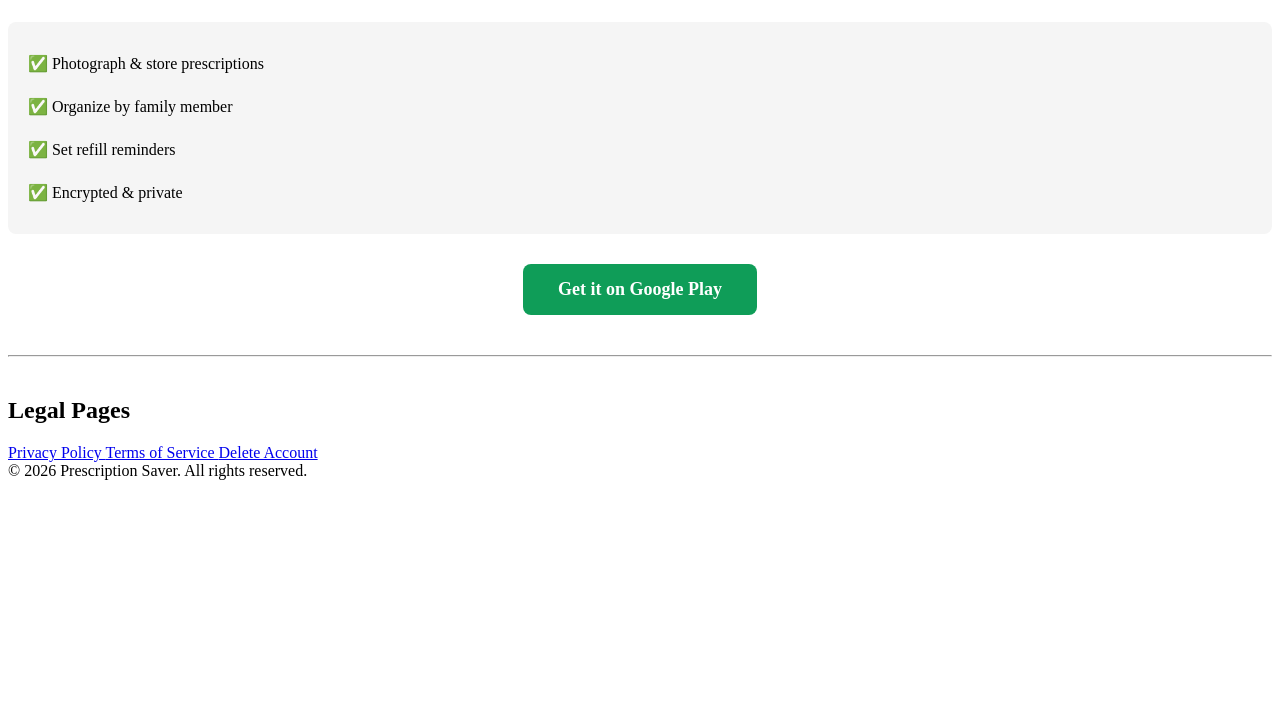
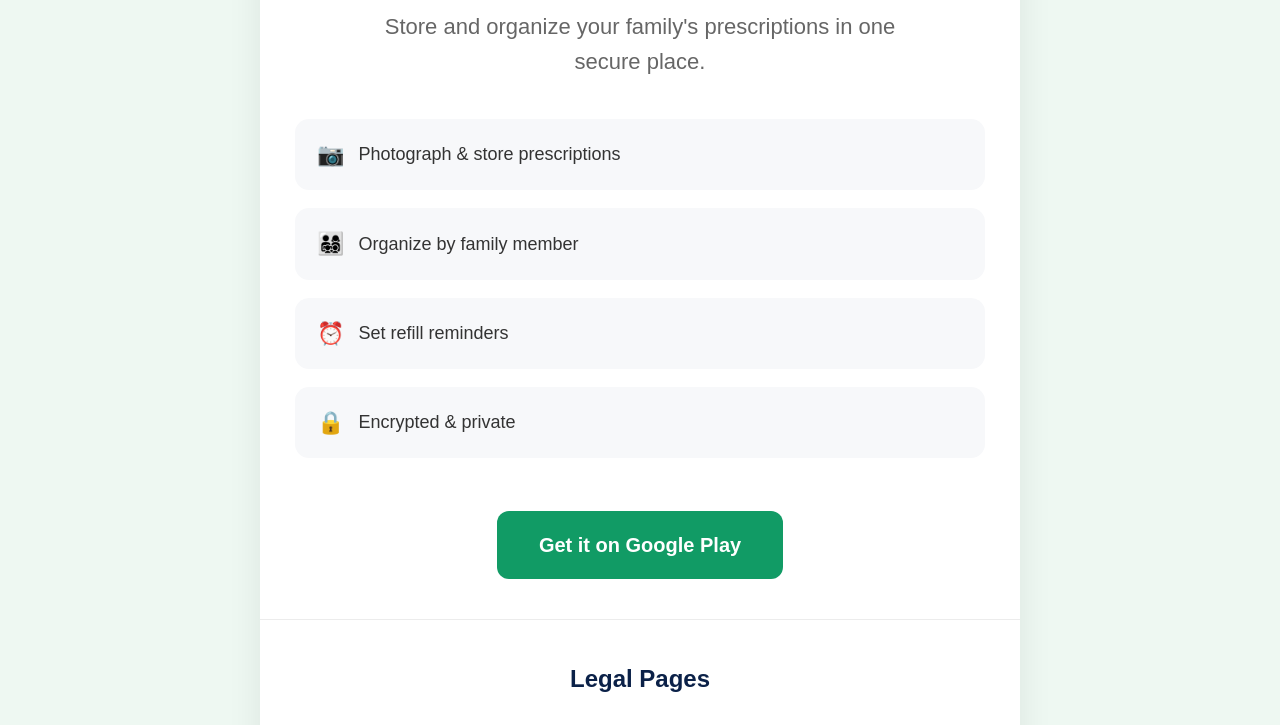
Before and after one commit to shahnewaz-rico/prescriptionsaver-legal, a plain HTML site: page index.html in a window 1280 px wide. Shown: the part 209-934 px from the top of the page. Before the commit the page ends 800 px from the top, so only its background shows below. Drawn offline with Linux system fonts and the light colour scheme.

Commit message:
Update index.html

```diff
--- a/index.html
+++ b/index.html
@@ -1,30 +1,235 @@
+<!DOCTYPE html>
+<html lang="en">
+<head>
+<meta charset="UTF-8">
+<meta name="viewport" content="width=device-width, initial-scale=1.0">
+
+<title>Prescription Saver</title>
+
+<style>
+*{
+    margin:0;
+    padding:0;
+    box-sizing:border-box;
+}
+
+body{
+    font-family:Arial,Helvetica,sans-serif;
+    background:#eef8f2;
+    color:#333;
+    line-height:1.6;
+    padding:40px 20px;
+}
+
+.container{
+    max-width:760px;
+    margin:auto;
+    background:#fff;
+    border-radius:24px;
+    box-shadow:0 10px 35px rgba(0,0,0,.08);
+    overflow:hidden;
+}
+
+.hero{
+    text-align:center;
+    padding:50px 35px 30px;
+}
+
+.logo{
+    width:100px;
+    height:100px;
+    border-radius:24px;
+    margin-bottom:20px;
+}
+
+h1{
+    font-size:42px;
+    color:#0b2148;
+    margin-bottom:15px;
+}
+
+.subtitle{
+    font-size:22px;
+    color:#666;
+    max-width:560px;
+    margin:auto;
+}
+
+.features{
+    padding:10px 35px 35px;
+}
+
+.feature{
+    background:#f7f8fa;
+    border-radius:14px;
+    padding:18px 22px;
+    margin-bottom:18px;
+    font-size:18px;
+    display:flex;
+    align-items:center;
+}
+
+.feature span{
+    font-size:22px;
+    margin-right:14px;
+}
+
+.play{
+    text-align:center;
+    padding-bottom:40px;
+}
+
+.play a{
+    display:inline-block;
+    background:#119b65;
+    color:#fff;
+    text-decoration:none;
+    padding:18px 42px;
+    border-radius:12px;
+    font-size:20px;
+    font-weight:bold;
+    transition:.25s;
+}
+
+.play a:hover{
+    background:#0c8556;
+}
+
+.divider{
+    height:1px;
+    background:#ececec;
+}
+
+.legal{
+    padding:40px;
+}
+
+.legal h2{
+    text-align:center;
+    color:#0b2148;
+    margin-bottom:30px;
+}
+
+.links{
+    display:flex;
+    flex-direction:column;
+    gap:18px;
+}
+
+.links a{
+    display:block;
+    text-decoration:none;
+    background:#1565C0;
+    color:#fff;
+    padding:18px;
+    text-align:center;
+    border-radius:10px;
+    font-size:18px;
+    font-weight:bold;
+    transition:.25s;
+}
+
+.links a:hover{
+    background:#0d47a1;
+}
+
+.footer{
+    text-align:center;
+    padding:30px;
+    color:#777;
+    border-top:1px solid #eee;
+    font-size:15px;
+}
+
+@media(max-width:600px){
+
+body{
+    padding:20px 10px;
+}
+
+.hero{
+    padding:35px 20px;
+}
+
+.logo{
+    width:82px;
+    height:82px;
+}
+
+h1{
+    font-size:32px;
+}
+
+.subtitle{
+    font-size:18px;
+}
+
+.feature{
+    font-size:16px;
+}
+
+.play a{
+    width:100%;
+}
+
+.legal{
+    padding:25px;
+}
+
+}
+</style>
+
+</head>
+
+<body>
+
 <div class="container">
 
-<img src="logo.png" alt="Prescription Saver Logo" style="width:90px;border-radius:20px;display:block;margin:0 auto;">
+<div class="hero">
 
-<h1 style="text-align:center;">Prescription Saver</h1>
+<img src="logo.png" class="logo" alt="Prescription Saver Logo">
 
-<p style="text-align:center;font-size:20px;color:#555;">
+<h1>Prescription Saver</h1>
+
+<p class="subtitle">
 Store and organize your family's prescriptions in one secure place.
 </p>
 
-<div style="background:#f5f5f5;padding:20px;border-radius:8px;margin:30px 0;">
-<ul style="list-style:none;padding:0;margin:0;">
-<li style="padding:12px 0;">✅ Photograph &amp; store prescriptions</li>
-<li style="padding:12px 0;">✅ Organize by family member</li>
-<li style="padding:12px 0;">✅ Set refill reminders</li>
-<li style="padding:12px 0;">✅ Encrypted &amp; private</li>
-</ul>
 </div>
 
-<p style="text-align:center;">
-<a href="https://play.google.com/store/apps/details?id=com.prescriptionsaver.app"
-style="display:inline-block;background:#0F9D58;color:#fff;padding:15px 35px;border-radius:8px;text-decoration:none;font-size:18px;font-weight:bold;">
+<div class="features">
+
+<div class="feature">
+<span>📷</span>
+Photograph & store prescriptions
+</div>
+
+<div class="feature">
+<span>👨‍👩‍👧‍👦</span>
+Organize by family member
+</div>
+
+<div class="feature">
+<span>⏰</span>
+Set refill reminders
+</div>
+
+<div class="feature">
+<span>🔒</span>
+Encrypted & private
+</div>
+
+</div>
+
+<div class="play">
+<a href="https://play.google.com/store/apps/details?id=com.prescriptionsaver.app">
 Get it on Google Play
 </a>
-</p>
+</div>
 
-<hr style="margin:40px 0;">
+<div class="divider"></div>
+
+<div class="legal">
 
 <h2>Legal Pages</h2>
 
@@ -44,8 +249,16 @@ Delete Account
 
 </div>
 
+</div>
+
 <div class="footer">
-© 2026 Prescription Saver. All rights reserved.
+
+© 2026 Prescription Saver<br>
+Medical records and prescription management made simple.
+
 </div>
 
 </div>
+
+</body>
+</html>
```
